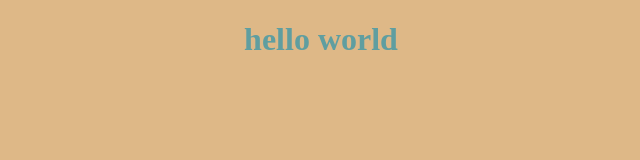
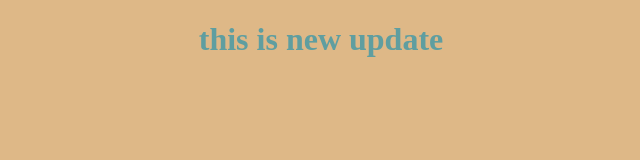
Before and after one commit to elassrianas/myProject, a plain HTML site: page index.html in a window 1280 px wide. Shown: the whole page, without its empty margins (319-959 px from the left). Drawn offline with Linux system fonts and the light colour scheme.

Commit message:
edit html file

```diff
--- a/index.html
+++ b/index.html
@@ -7,7 +7,7 @@
     <link rel="stylesheet" href="./style.css">
 </head>
 <body>
-    <h1>hello world</h1>
+    <h1>this is new update</h1>
     <script src="./app.js"></script>
 </body>
 </html>
```
